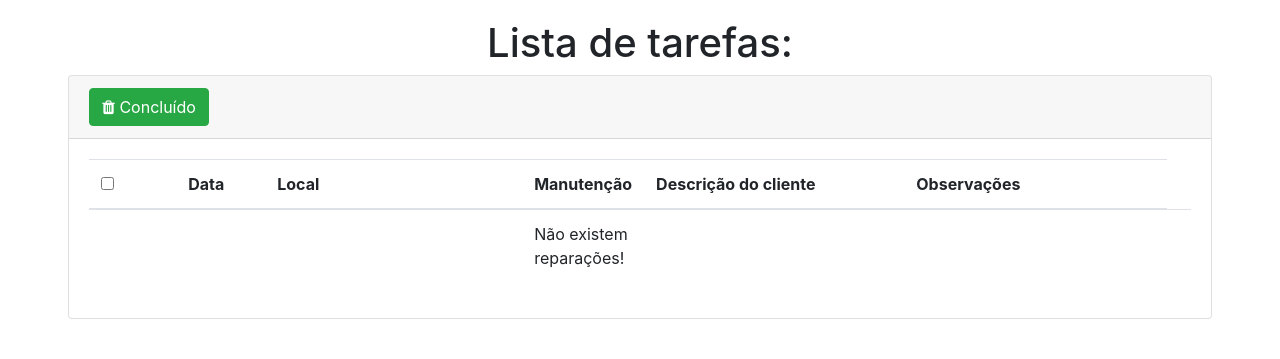
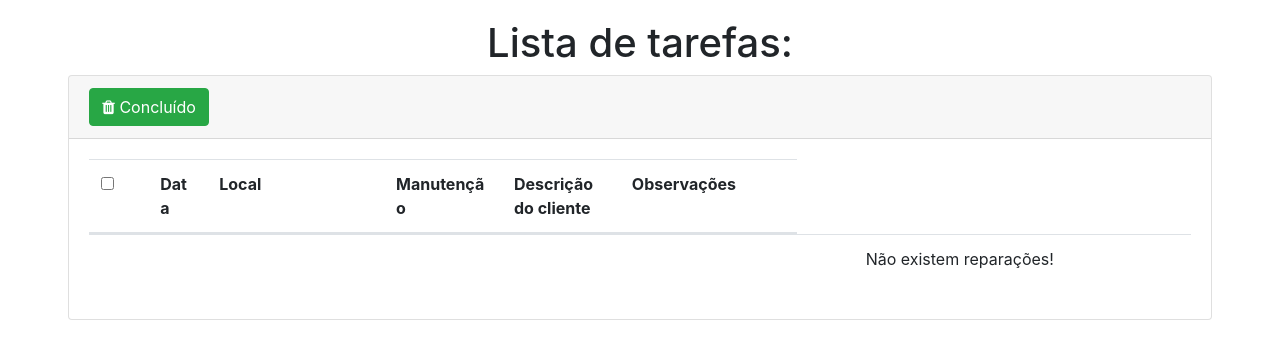
Before and after one commit to diogofamiliar/ProjetoFinal, a PHP site: page /ProjetoFinal/scenes/tecnico/tarefas.php in a window 1280 px wide. Shown: the part 61-420 px from the top of the page. Run offline with PHP 8.4, Linux system fonts and the light colour scheme; data that the repository does not hold is empty; some libraries are stand-ins or nearby versions.

Commit message:
fix tables

```diff
--- a/headers/admin_header.php
+++ b/headers/admin_header.php
@@ -14,7 +14,7 @@
                     <a class="nav-link pl-0" href="admin.php"  id="navbar-text">Home <span class="sr-only">Home</span></a>
                 </li>
                 <li class="nav-item">
-                    <a class="nav-link" href="admin_documentos.php">Arquivo</a>
+                    <a class="nav-link" href="http://localhost/ProjetoFinal/scenes/admin/admin_documentos.php">Arquivo</a>
                 </li>
                 <li class="nav-item dropdown">
                     <a class="nav-link" href="manutencoes.php" id="navbarDropdown" role="button" data-toggle="dropdown" aria-haspopup="true" aria-expanded="false">
--- a/scenes/tecnico/tarefas.php
+++ b/scenes/tecnico/tarefas.php
@@ -60,13 +60,13 @@ if(isset($_SESSION['nome_grupo'])=='inquilino' && isset($_SESSION['id_utilizador
         <form method="POST" id="form1" action="tarefa_concluída.php">
           <table class="table table-hover">
             <thead>
-              <tr>
-                <th class="col-sm-1"><input type="checkbox" id="checkAll"/></th>
-                <th class="col-sm-1">Data</th>
-                <th class="col-sm-3">Local</th>
-                <th class="col-sm-1">Manutenção</th>
-                <th class="col-sm-3">Descrição do cliente</th>
-                <th class="col-sm-3">Observações</th>
+              <tr class="d-flex">
+                <th class="col-1"><input type="checkbox" id="checkAll"/></th>
+                <th class="col-1">Data</th>
+                <th class="col-3">Local</th>
+                <th class="col-2">Manutenção</th>
+                <th class="col-2">Descrição do cliente</th>
+                <th class="col-3">Observações</th>
               </tr>
             </thead>
             <tbody>
@@ -87,13 +87,13 @@ if(isset($_SESSION['nome_grupo'])=='inquilino' && isset($_SESSION['id_utilizador
               if ($resultset->num_rows > 0) {
               while($rows = mysqli_fetch_assoc($resultset)) {
               ?>
-            <tr>
-                <td class="col-sm-1"><input type="checkbox" name="id_manutencao[]" value="<?php echo $rows['id_manutencao']; ?>" multiple></td>
-                <td><?php echo utf8_encode($rows["data_planeada"]); ?></td>
-                <td><?php echo utf8_encode($rows["entrada"]);?><br><?php echo utf8_encode($rows["morada"]);?></td>
-                <td><?php echo utf8_encode($rows["tipo_manutencao"]); ?></td>
-                <td><?php echo utf8_encode($rows["observacoes"]);?></td>
-                <td><?php echo utf8_encode($rows["descricao"]);?></td>
+            <tr class="d-flex">
+                <th class="col-1"><input type="checkbox" name="id_manutencao[]" value="<?php echo $rows['id_manutencao']; ?>" multiple></td>
+                <td class="col-1"><?php echo utf8_encode($rows["data_planeada"]); ?></td>
+                <td class="col-3"><?php echo utf8_encode($rows["entrada"]);?><br><?php echo utf8_encode($rows["morada"]);?></td>
+                <td class="col-2"><?php echo utf8_encode($rows["tipo_manutencao"]); ?></td>
+                <td class="col-2"><?php echo utf8_encode($rows["observacoes"]);?></td>
+                <td class="col-3"><?php echo utf8_encode($rows["descricao"]);?></td>
             </tr>
             <?php
               }}else{
```
